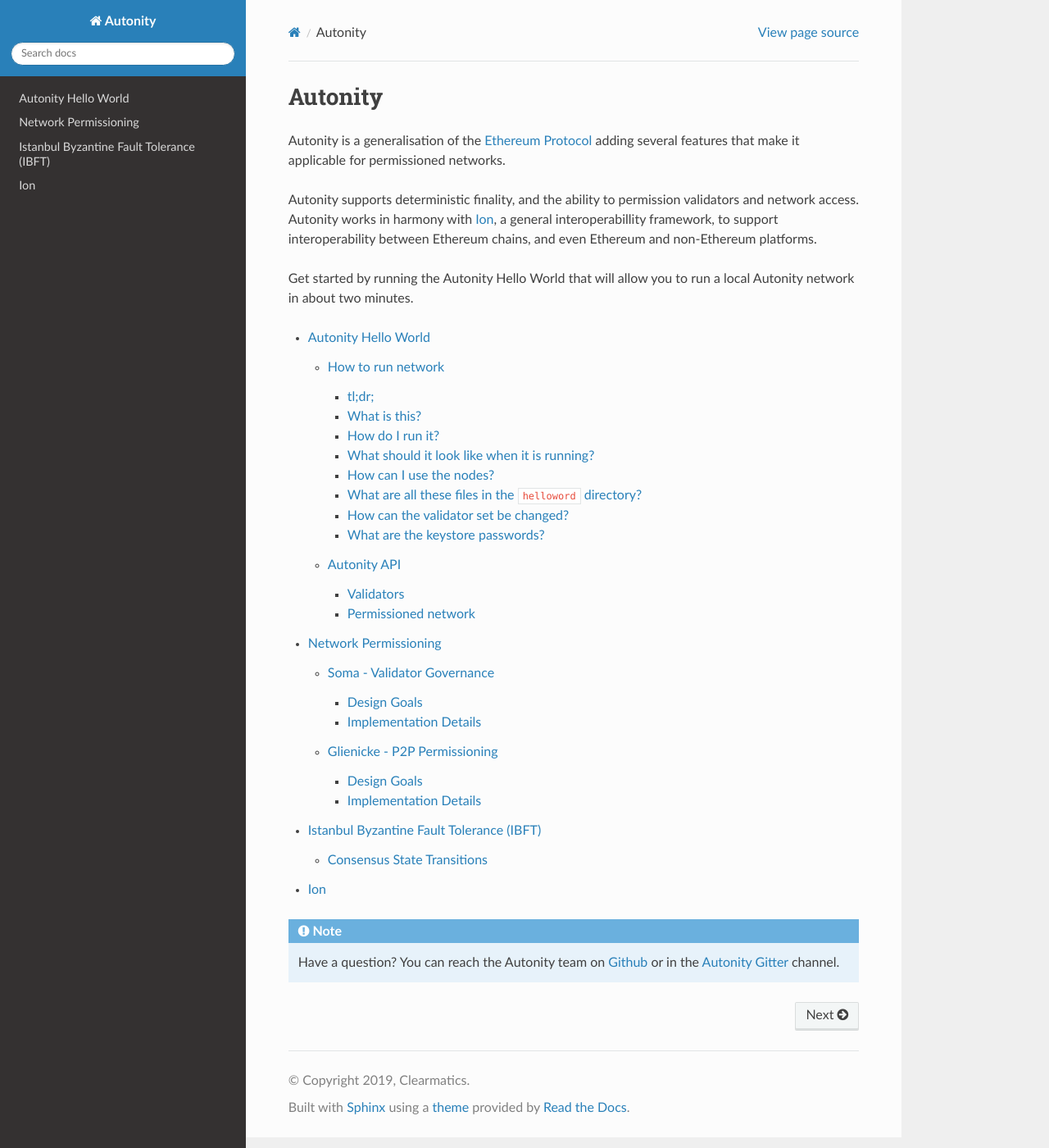
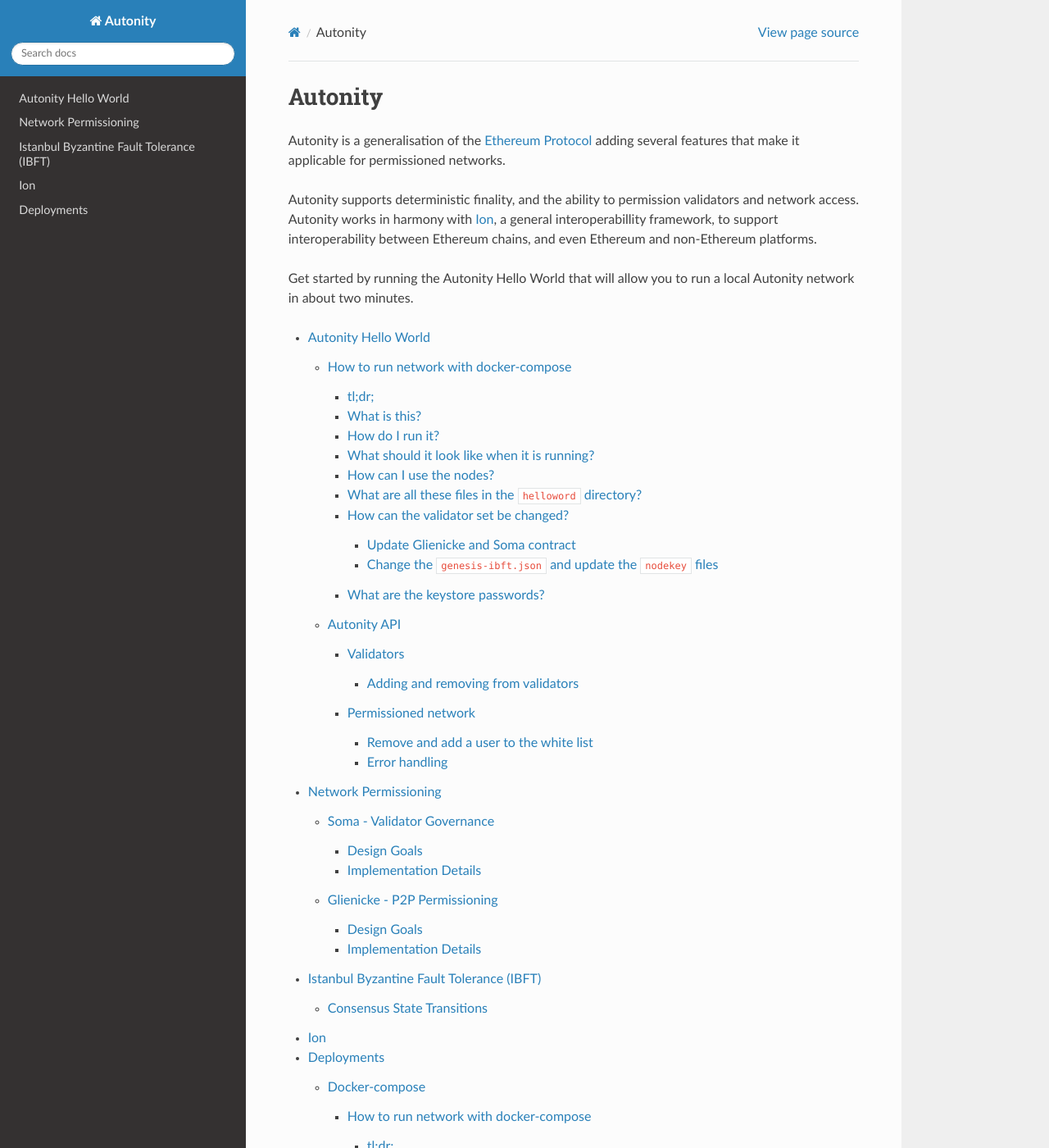
Before and after one commit to mtint/autonity-docs, a Sphinx documentation site: the page built from source/index.rst, in a window 1280 px wide and 1400 px high. Shown: the whole window at 82% size. Built offline with Sphinx 7.4.7 and the Read the Docs theme 2.0.0, drawn with Linux system fonts in a browser that asks for light colours; some of the changed text lies outside the part shown.

```diff
--- a/source/hello-autonity/network.rst
+++ b/source/deploy/compose/compose.rst
@@ -1,10 +1,18 @@
-How to run network
-------------------
+How to run network with docker-compose
+--------------------------------------
 
 tl;dr;
 ~~~~~~
 
-Run ``docker-compose up -d`` and off you go!
+Run
+
+.. code:: bash
+
+    git clone https://github.com/clearmatics/autonity.git
+    cd autonity/helloworld/
+    docker-compose up -d
+
+and off you go!
 
 What is this?
 ~~~~~~~~~~~~~
--- /dev/null
+++ b/source/deploy/compose/index.rst
@@ -0,0 +1,10 @@
+Docker-compose
+====================
+
+You can deploy Autonity network using docker-compose
+
+.. toctree::
+   :maxdepth: 3
+
+   compose.rst
+   api.rst
--- /dev/null
+++ b/source/deploy/index.rst
@@ -0,0 +1,10 @@
+Deployments
+====================
+
+You can deploy Autonity network using docker-compose or deploy it to kubernetes cluster
+
+.. toctree::
+   :maxdepth: 3
+
+   compose/index.rst
+   kubernetes/index.rst
--- /dev/null
+++ b/source/deploy/kubernetes/eks.rst
@@ -0,0 +1,4 @@
+EKS
+=========================================
+
+EKS
--- /dev/null
+++ b/source/deploy/kubernetes/gke.rst
@@ -0,0 +1,4 @@
+GKE
+=========================================
+
+GKE
--- /dev/null
+++ b/source/deploy/kubernetes/helm/configure.rst
@@ -0,0 +1,4 @@
+Configure
+=========================================
+
+Configure
--- /dev/null
+++ b/source/deploy/kubernetes/helm/install.rst
@@ -0,0 +1,4 @@
+Install
+=========================================
+
+Install
--- /dev/null
+++ b/source/deploy/kubernetes/helm/subcharts/autonity.rst
@@ -0,0 +1,4 @@
+Autonity
+=========================================
+
+Autonity
--- /dev/null
+++ b/source/deploy/kubernetes/helm/subcharts/ethstats.rst
@@ -0,0 +1,4 @@
+Ethstats
+=========================================
+
+Ethstats
--- a/source/getting-started/index.rst
+++ b/source/deploy/kubernetes/minikube.rst
@@ -1,4 +1,4 @@
-Starting an Autonity Network with Minikube
+Minikube
 ==========================================
 
 Minikube allows a Kubernetes cluster to be run locally on MacOS, Windows and Linux. Using Minikube an Autonity network can be started on your local machine.
--- a/source/hello-autonity/index.rst
+++ b/source/hello-autonity/index.rst
@@ -1,10 +1,10 @@
 Autonity Hello World
 ====================
 
-It's a simple tutorial how to run your own Autonity permissioned cluster and use its main features like managing validators(block producers) and observers(users with read rights).
+It’s a simple tutorial how to run your own Autonity permissioned cluster and use its main features like managing validators(block producers) and observers(users with read rights).
 
 .. toctree::
    :maxdepth: 2
 
-   network.rst
-   api.rst
+   ../deploy/compose/compose.rst
+   ../deploy/compose/api.rst
--- a/source/index.rst
+++ b/source/index.rst
@@ -14,12 +14,13 @@ Autonity works in harmony with Ion_, a general interoperabillity framework, to s
 Get started by running the Autonity Hello World that will allow you to run a local Autonity network in about two minutes.
 
 .. toctree::
-   :maxdepth: 3
+   :maxdepth: 4
 
    hello-autonity/index.rst
    network-perm/index-nw.rst
    IBFT/index.rst
    ion/index.rst
+   deploy/index.rst
 
 
 .. note:: Have a question? You can reach the Autonity team on Github_ or in the `Autonity Gitter`_ channel.
```
Also changed, not shown: source/deploy/kubernetes/helm/index.rst (added, +11 -0 lines), source/deploy/kubernetes/helm/subcharts/index.rst (added, +10 -0 lines), source/deploy/kubernetes/index.rst (added, +12 -0 lines), source/deploy/compose/api.rst (renamed from source/hello-autonity/api.rst).
